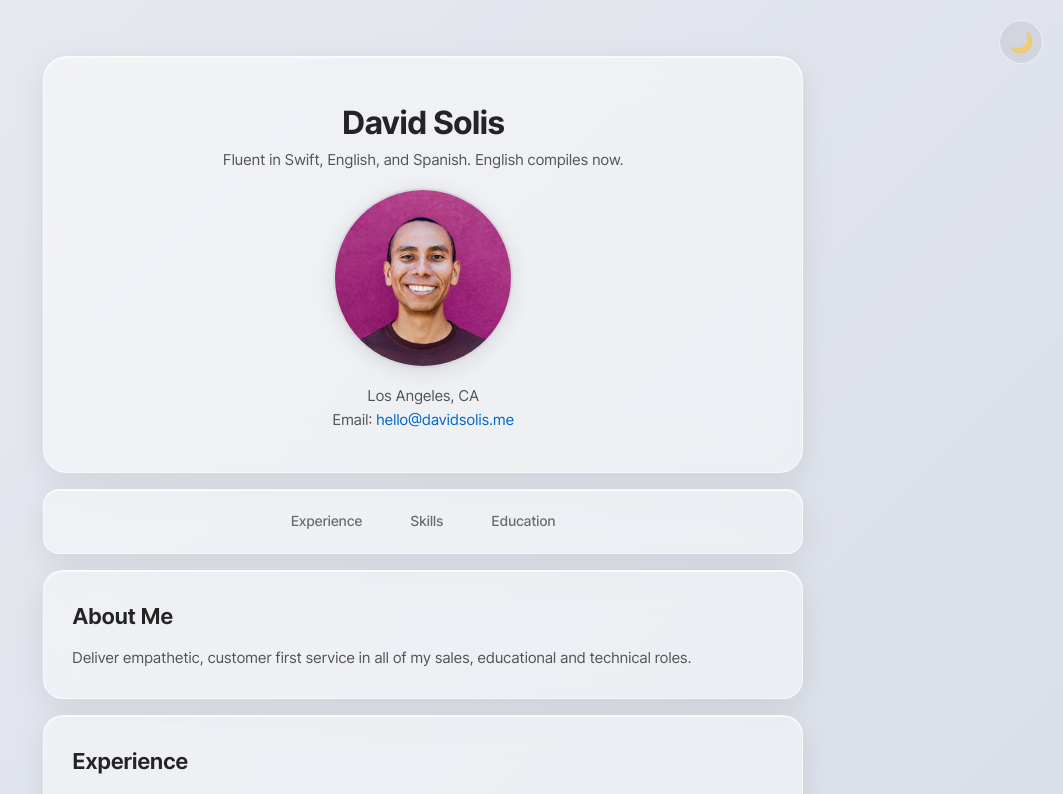
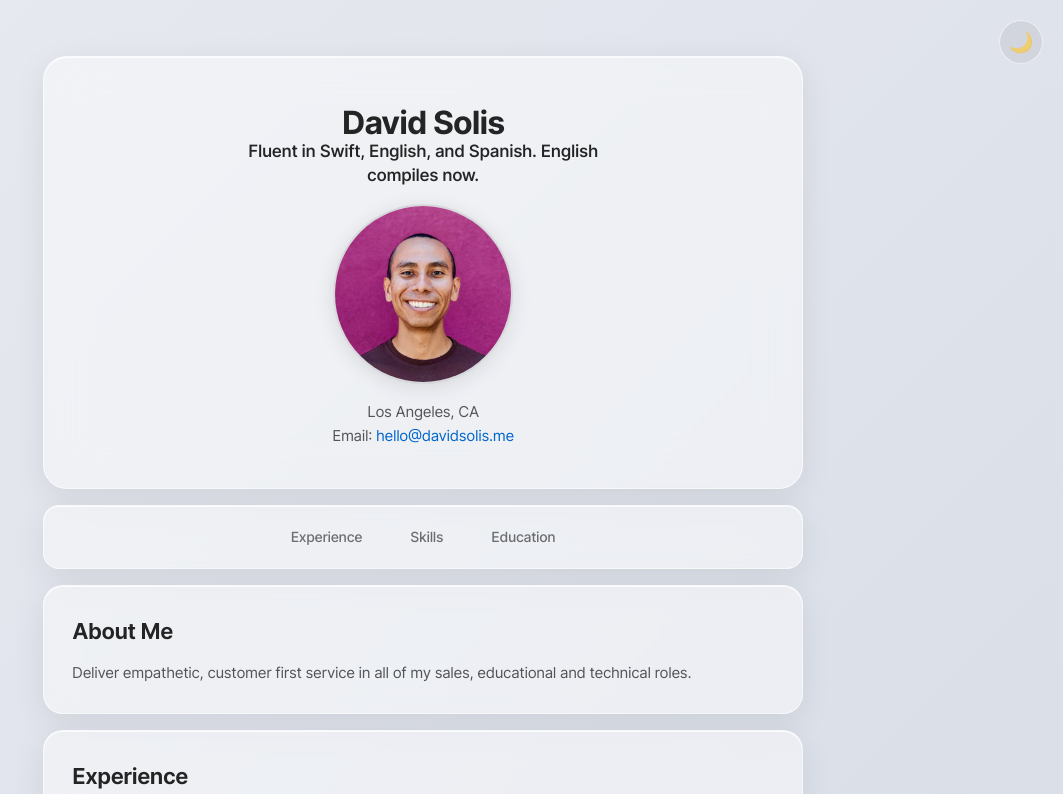
Before and after one commit to soliskit/portfolio, a Next.js app: page / in a window 1280 px wide. Shown: the top 794 px of the page, without its empty margins (217-1280 px from the left). Built offline with nearby package versions, Linux system fonts and the light colour scheme.

Commit message:
Style the header headline

```diff
--- a/components/Header.module.css
+++ b/components/Header.module.css
@@ -15,6 +15,15 @@
   background: var(--glass-bg-hover);
 }
 
+.tagline {
+  color: var(--text-primary);
+  font-size: 17px;
+  font-variation-settings: 'wght' 550;
+  line-height: 1.4;
+  max-width: 34ch;
+  margin: -8px auto 0;
+}
+
 .profilePhoto {
   width: 180px;
   height: 180px;
```
